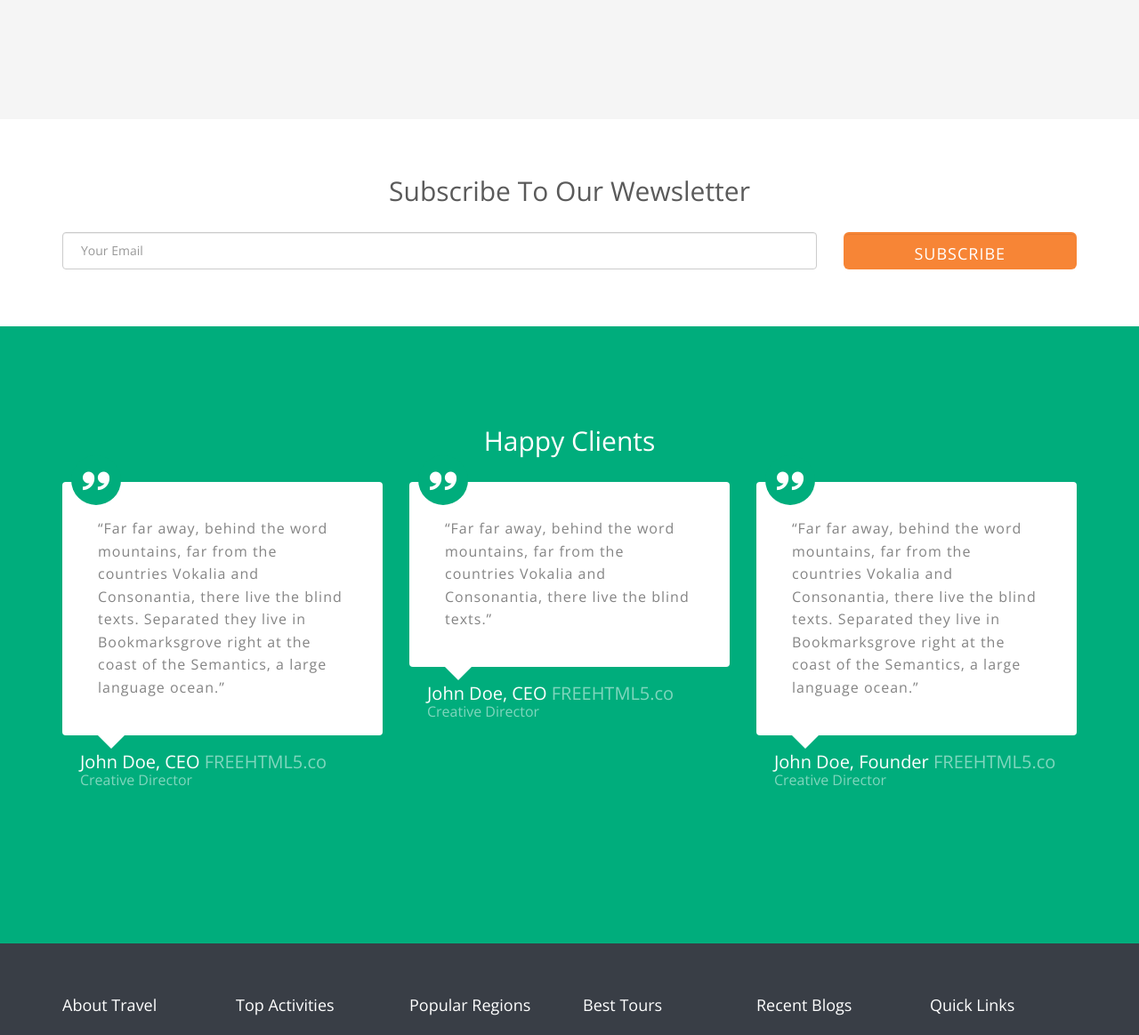
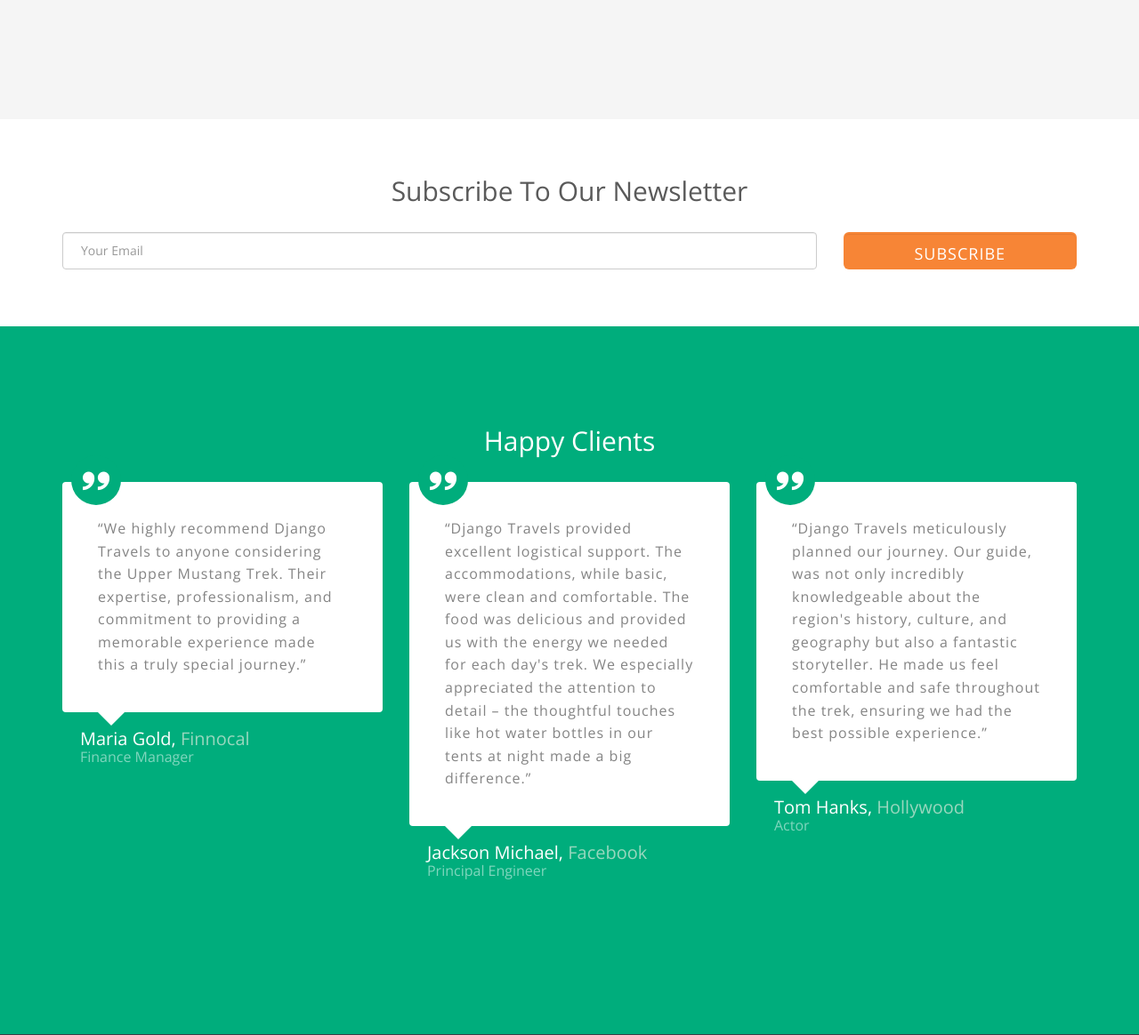
Before and after one commit to vijaythapa333/django-travel-lite, a Django app: page / in a window 1280 px wide. Shown: the part 4225-5389 px from the top of the page at 89% size. Run offline with Django 3.2, Linux system fonts and the light colour scheme; data comes from the database, SQL or seed files in the repository; some libraries are stand-ins or nearby versions; some web fonts are replaced.

Commit message:
Testimoniald Displayed on Home Page

```diff
--- a/page/views.py
+++ b/page/views.py
@@ -3,7 +3,7 @@ from django.views.generic import View, TemplateView, ListView, DetailView
 from tour.models import Region, Activity, Tour
 from blog.models import Blog
 from marketing.forms import SubscribeForm
-from marketing.models import Subscriber
+from marketing.models import Subscriber, Testimonials
 from .models import Page
 from django.contrib import messages
 
@@ -22,13 +22,15 @@ class HomePageView(TemplateView):
 		tours = Tour.objects.filter(tour_is_active='yes', tour_is_featured='yes').order_by('-tour_created_at')[:10]
 		featured_tours = Tour.objects.filter(tour_is_active='yes', tour_is_featured='yes').order_by('-tour_created_at')[:1]
 		blogs = Blog.objects.filter(blog_is_active='yes', blog_is_featured='yes').order_by('-blog_created_at')[:3]
+		testimonials = Testimonials.objects.filter(testimonial_is_active='yes', testimonial_is_featured='yes').order_by('-testimonial_created_at')[:3]
 
 		context = {
 			'regions': regions,
 			'activities': activities,
 			'tours': tours,
 			'featured_tours': featured_tours,
-			'blogs': blogs
+			'blogs': blogs,
+			'testimonials': testimonials
 		}
 		return render(request, 'index.html', context)
 
--- a/templates/index.html
+++ b/templates/index.html
@@ -230,7 +230,7 @@
 
 		<div class="subscribe">
 			<div class="container">
-				<h2 class="text-center">Subscribe To Our Wewsletter</h2>
+				<h2 class="text-center">Subscribe To Our Newsletter</h2>
 				<form method="POST" action=".">
 					{% csrf_token %}
 				  <div class="row">
@@ -247,6 +247,7 @@
 
 
 		<!-- fh5co-blog-section -->
+		 {% if testimonials %}
 		<div id="fh5co-testimonial">
 		<div class="container">
 			<div class="row animate-box">
@@ -255,39 +256,24 @@
 				</div>
 			</div>
 			<div class="row">
+
+				{% for testimonial in testimonials %}
 				<div class="col-md-4">
 					<div class="box-testimony animate-box">
 						<blockquote>
 							<span class="quote"><span><i class="icon-quotes-right"></i></span></span>
-							<p>&ldquo;Far far away, behind the word mountains, far from the countries Vokalia and Consonantia, there live the blind texts. Separated they live in Bookmarksgrove right at the coast of the Semantics, a large language ocean.&rdquo;</p>
+							<p>&ldquo;{{ testimonial.testimonial }}&rdquo;</p>
 						</blockquote>
-						<p class="author">John Doe, CEO <a href="http://freehtml5.co/" target="_blank">FREEHTML5.co</a> <span class="subtext">Creative Director</span></p>
+						<p class="author">{{ testimonial.customer_name }}, <span style="color: #98D7BE;">{{ testimonial.customer_company}}</span> <span class="subtext">{{ testimonial.customer_job_title }}</span></p>
 					</div>
 
 				</div>
-				<div class="col-md-4">
-					<div class="box-testimony animate-box">
-						<blockquote>
-							<span class="quote"><span><i class="icon-quotes-right"></i></span></span>
-							<p>&ldquo;Far far away, behind the word mountains, far from the countries Vokalia and Consonantia, there live the blind texts.&rdquo;</p>
-						</blockquote>
-						<p class="author">John Doe, CEO <a href="http://freehtml5.co/" target="_blank">FREEHTML5.co</a> <span class="subtext">Creative Director</span></p>
-					</div>
+				{% endfor %}
 
 
-				</div>
-				<div class="col-md-4">
-					<div class="box-testimony animate-box">
-						<blockquote>
-							<span class="quote"><span><i class="icon-quotes-right"></i></span></span>
-							<p>&ldquo;Far far away, behind the word mountains, far from the countries Vokalia and Consonantia, there live the blind texts. Separated they live in Bookmarksgrove right at the coast of the Semantics, a large language ocean.&rdquo;</p>
-						</blockquote>
-						<p class="author">John Doe, Founder <a href="#">FREEHTML5.co</a> <span class="subtext">Creative Director</span></p>
-					</div>
-
-				</div>
 			</div>
 		</div>
 	</div>
+	{% endif %}
 
 	{% endblock content %}
```
